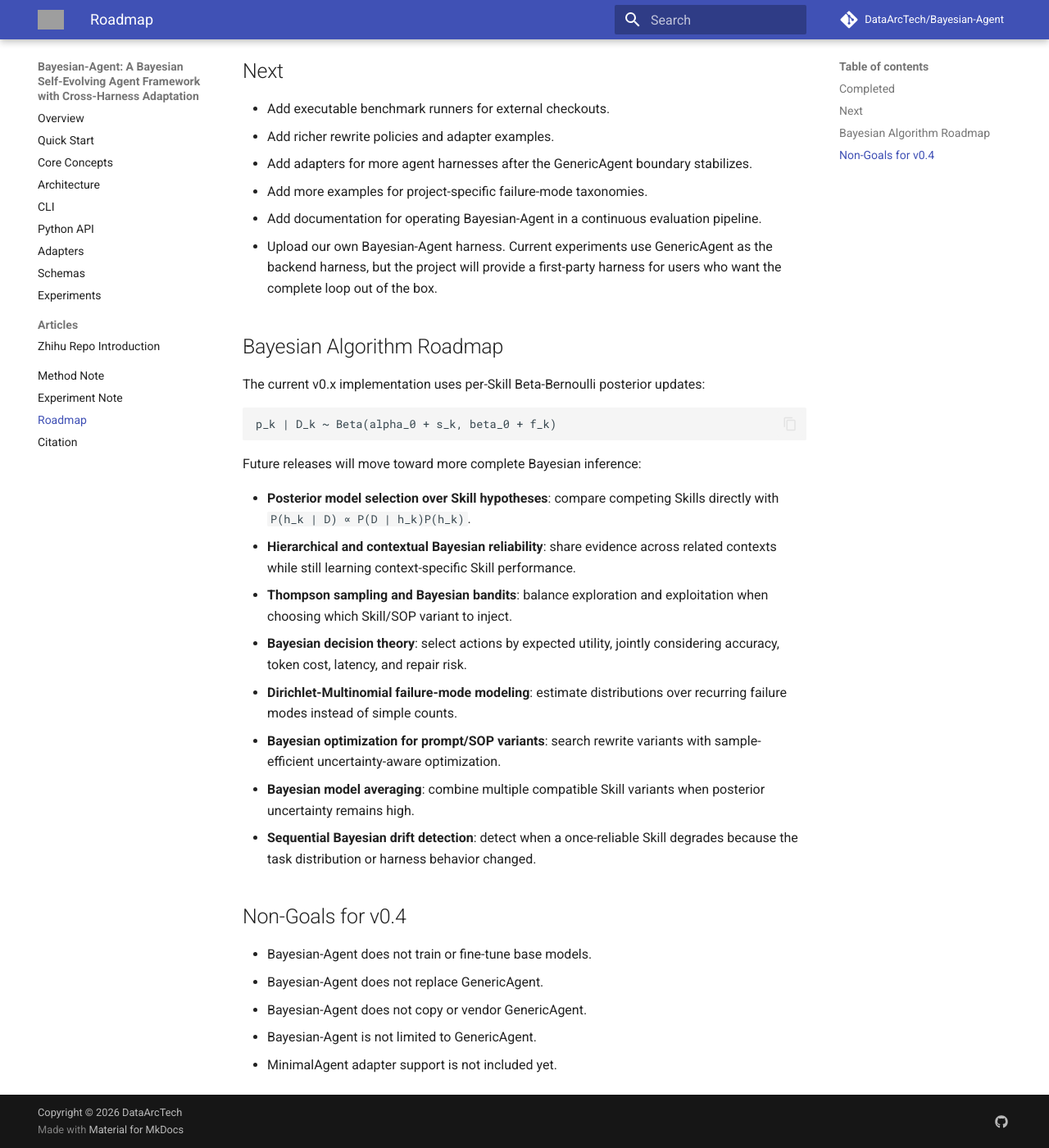
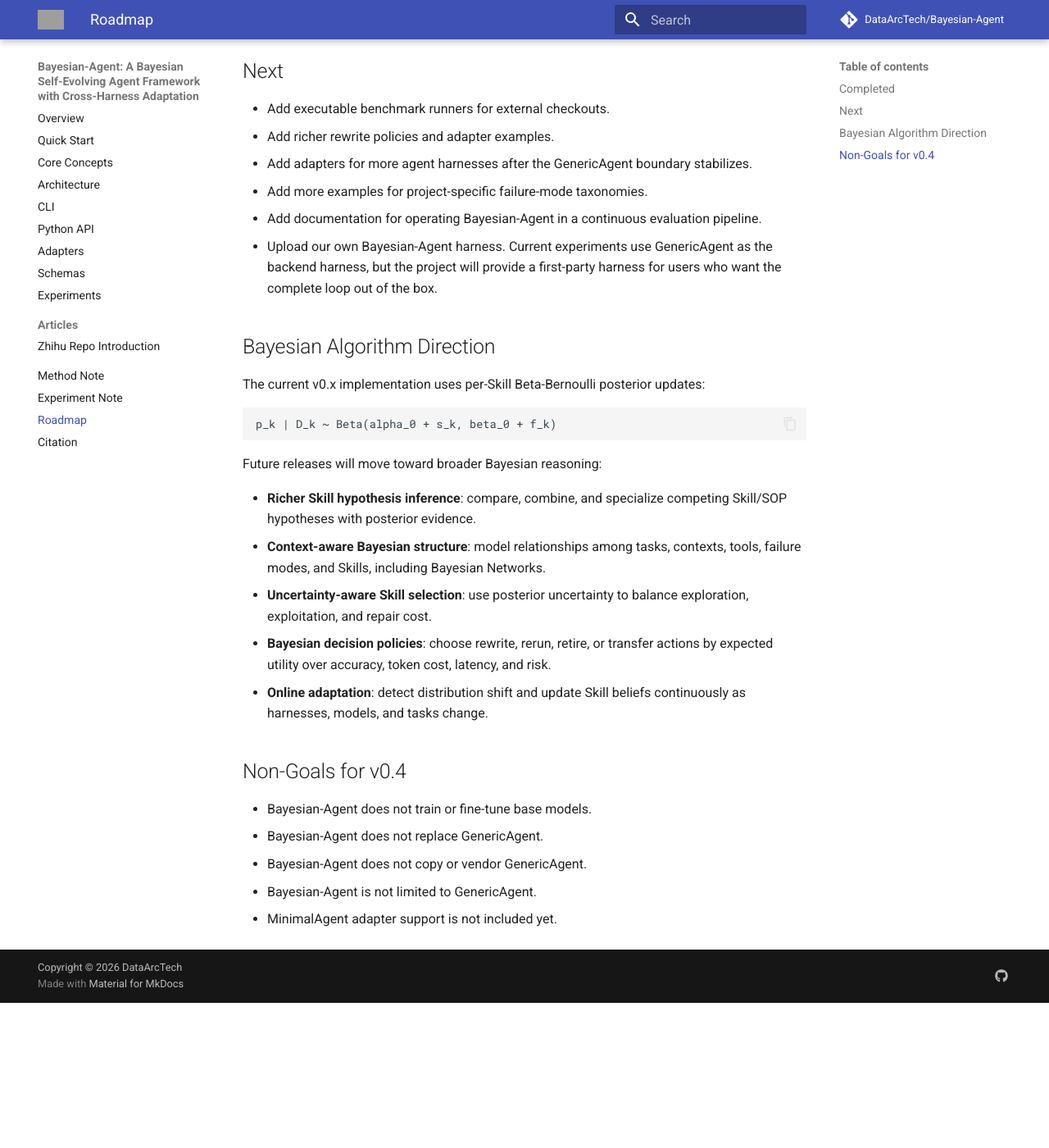
Before and after one commit to DataArcTech/Bayesian-Agent, an MkDocs documentation site: the page built from docs/roadmap.md, in a window 1280 px wide and 1400 px high, scrolled down 680 px. Shown: the whole window at 82% size. Built offline with MkDocs 1.6.1 and Material for MkDocs 9.7.7, drawn with Linux system fonts in a browser that asks for light colours; comment, search, counter and statistics services are not loaded; after the commit the page ends 1903 px from its top, so only the background shows below that; grey boxes are pictures that could not be loaded.

Commit message:
docs: simplify bayesian roadmap

````diff
--- a/docs/roadmap.md
+++ b/docs/roadmap.md
@@ -25,7 +25,7 @@ The roadmap is organized around the project's main advantage: Bayesian-Agent sho
 - Add documentation for operating Bayesian-Agent in a continuous evaluation pipeline.
 - Upload our own Bayesian-Agent harness. Current experiments use GenericAgent as the backend harness, but the project will provide a first-party harness for users who want the complete loop out of the box.
 
-## Bayesian Algorithm Roadmap
+## Bayesian Algorithm Direction
 
 The current v0.x implementation uses per-Skill Beta-Bernoulli posterior updates:
 
@@ -33,16 +33,13 @@ The current v0.x implementation uses per-Skill Beta-Bernoulli posterior updates:
 p_k | D_k ~ Beta(alpha_0 + s_k, beta_0 + f_k)
 ```
 
-Future releases will move toward more complete Bayesian inference:
+Future releases will move toward broader Bayesian reasoning:
 
-- **Posterior model selection over Skill hypotheses**: compare competing Skills directly with `P(h_k | D) ∝ P(D | h_k)P(h_k)`.
-- **Hierarchical and contextual Bayesian reliability**: share evidence across related contexts while still learning context-specific Skill performance.
-- **Thompson sampling and Bayesian bandits**: balance exploration and exploitation when choosing which Skill/SOP variant to inject.
-- **Bayesian decision theory**: select actions by expected utility, jointly considering accuracy, token cost, latency, and repair risk.
-- **Dirichlet-Multinomial failure-mode modeling**: estimate distributions over recurring failure modes instead of simple counts.
-- **Bayesian optimization for prompt/SOP variants**: search rewrite variants with sample-efficient uncertainty-aware optimization.
-- **Bayesian model averaging**: combine multiple compatible Skill variants when posterior uncertainty remains high.
-- **Sequential Bayesian drift detection**: detect when a once-reliable Skill degrades because the task distribution or harness behavior changed.
+- **Richer Skill hypothesis inference**: compare, combine, and specialize competing Skill/SOP hypotheses with posterior evidence.
+- **Context-aware Bayesian structure**: model relationships among tasks, contexts, tools, failure modes, and Skills, including Bayesian Networks.
+- **Uncertainty-aware Skill selection**: use posterior uncertainty to balance exploration, exploitation, and repair cost.
+- **Bayesian decision policies**: choose rewrite, rerun, retire, or transfer actions by expected utility over accuracy, token cost, latency, and risk.
+- **Online adaptation**: detect distribution shift and update Skill beliefs continuously as harnesses, models, and tasks change.
 
 ## Non-Goals for v0.4
 
````
Also changed, not shown: README.md (+1 -1 lines), README_ZH.md (+1 -1 lines).
